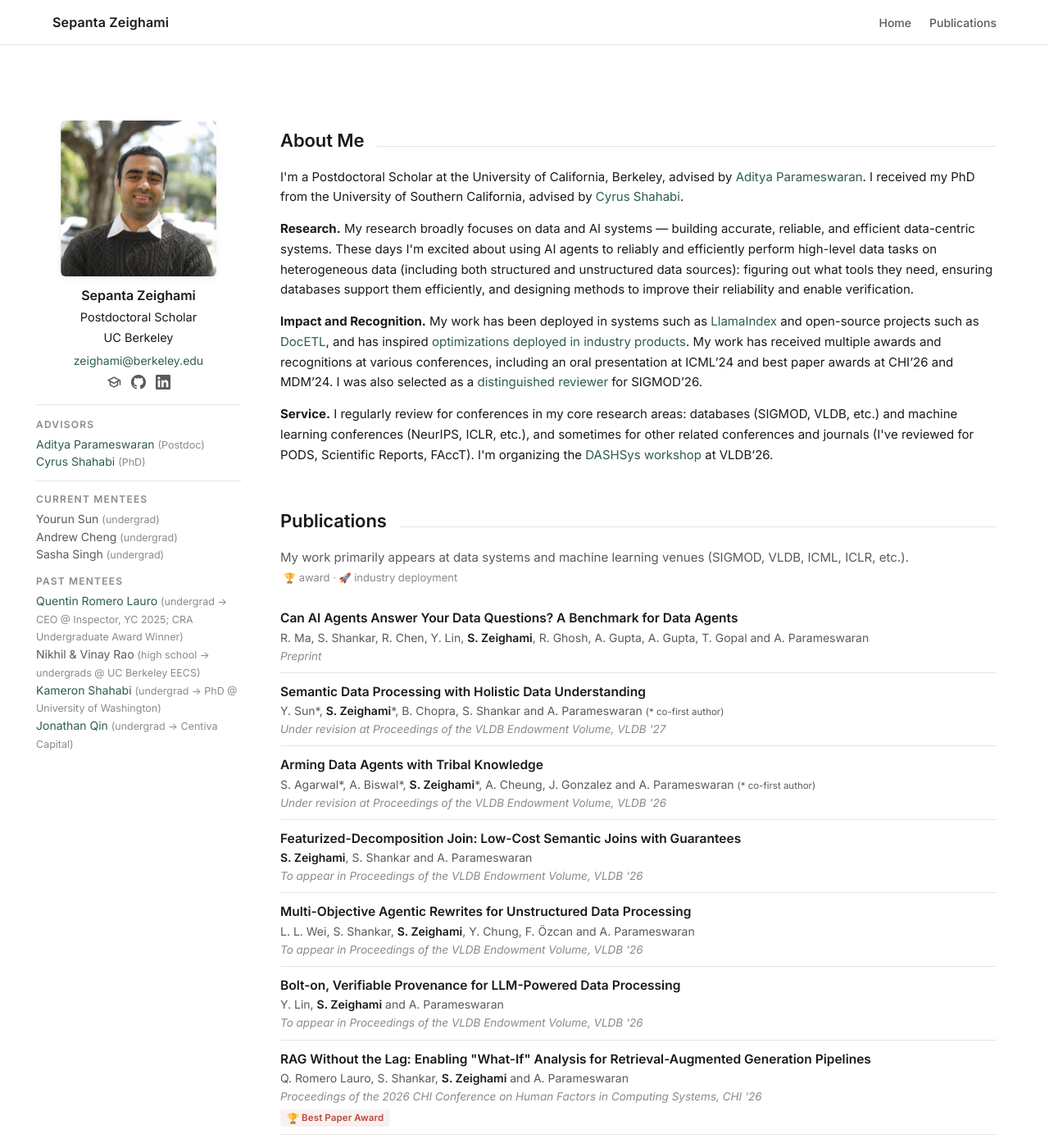
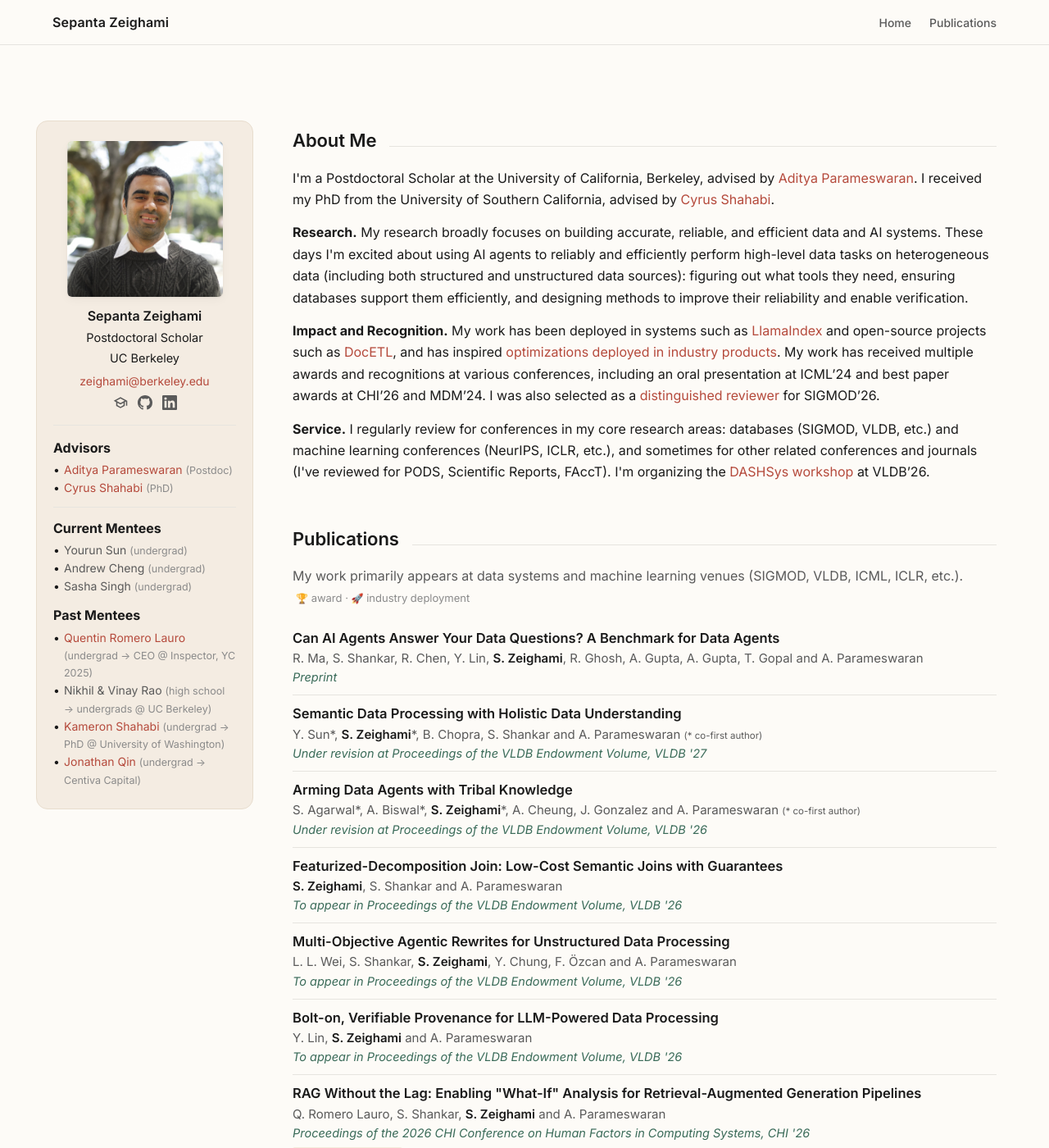
Before and after one commit to szeighami/szeighami.github.io, a Jekyll site: the page built from index.md, in a window 1280 px wide and 1400 px high. Shown: the whole window at 82% size. Built offline with Jekyll 4.4.1, drawn with Linux system fonts in a browser that asks for light colours.

Commit message:
Add warm color accents, bulleted mentee lists, content tweaks
Introduce a warm terracotta accent palette: off-white background, sand-tinted
left sidebar card, terracotta links, gold award badges, and sage venue text;
section headers kept neutral. Add black bullets to the advisor/mentee lists
and widen the left panel. Tighten the Research sentence and trim mentee notes
(remove CRA award and EECS).

Co-Authored-By: Claude Opus 4.8 (1M context) <noreply@anthropic.com>

```diff
--- a/_layouts/default.html
+++ b/_layouts/default.html
@@ -10,15 +10,19 @@
   <link href="https://fonts.googleapis.com/css2?family=Inter:ital,wght@0,400;0,500;0,600;0,700;1,400;1,500;1,600;1,700&display=swap" rel="stylesheet">
   <style>
     :root {
-      --color-bg: #ffffff;
+      --color-bg: #fdfbf7;
       --color-text: #1a1a1a;
       --color-muted: #5a5a5a;
       --color-soft: #8a8a8a;
-      --color-accent: #2d5d50;
-      --color-accent-hover: #1f4238;
+      --color-accent: #b54a3c;
+      --color-accent-hover: #973a2d;
       --color-highlight: #b54a3c;
+      --color-gold: #a8791f;
+      --color-venue: #3a6b59;
+      --color-sidebar: #f4ece2;
+      --color-sidebar-border: #e8ddce;
       --color-rule: #e6e4df;
-      --color-card: #faf9f6;
+      --color-card: #ffffff;
       --max-width: 1200px;
       --font-sans: 'Inter', -apple-system, BlinkMacSystemFont, 'Segoe UI', sans-serif;
     }
@@ -54,7 +58,7 @@
       position: sticky;
       top: 0;
       z-index: 50;
-      background: rgba(255, 255, 255, 0.92);
+      background: rgba(253, 251, 247, 0.92);
       backdrop-filter: saturate(180%) blur(8px);
       -webkit-backdrop-filter: saturate(180%) blur(8px);
       border-bottom: 1px solid var(--color-rule);
@@ -98,7 +102,7 @@
     /* Hero */
     .hero {
       display: grid;
-      grid-template-columns: 230px 1fr;
+      grid-template-columns: 245px 1fr;
       gap: 48px;
       align-items: start;
       padding-bottom: 40px;
@@ -109,6 +113,10 @@
       align-items: center;
       text-align: center;
       margin-left: -20px;
+      background: var(--color-sidebar);
+      border: 1px solid var(--color-sidebar-border);
+      border-radius: 14px;
+      padding: 24px 20px;
     }
     .hero-mentor { text-align: left; align-self: stretch; }
     .hero-photo {
@@ -202,7 +210,7 @@
     .hero-about p:first-child { margin-top: 0; }
     .hero-about p {
       margin: 10px 0;
-      font-size: 15px;
+      font-size: 16px;
       line-height: 1.65;
     }
     .hero-about p b { color: var(--color-text); }
@@ -257,11 +265,11 @@
     .mentor-block { min-width: 0; }
     .mentor-label {
       font-family: var(--font-sans);
-      font-weight: 600;
-      font-size: 12px;
-      letter-spacing: 0.1em;
-      text-transform: uppercase;
-      color: var(--color-soft);
+      font-weight: 700;
+      font-size: 16px;
+      letter-spacing: normal;
+      text-transform: none;
+      color: var(--color-text);
       margin: 0 0 3px;
     }
     .mentor-list {
@@ -273,6 +281,16 @@
       color: var(--color-muted);
     }
     .mentor-list a { font-size: 14px; }
+    .mentor-list li {
+      position: relative;
+      padding-left: 13px;
+    }
+    .mentor-list li::before {
+      content: "\2022";
+      position: absolute;
+      left: 0;
+      color: var(--color-text);
+    }
     .mentor-placeholder {
       color: var(--color-soft);
       font-style: italic;
@@ -291,7 +309,7 @@
     .papers-blurb {
       color: var(--color-muted);
       margin: 14px 0 4px;
-      font-size: 15px;
+      font-size: 16px;
     }
 
     /* Publication list */
@@ -308,7 +326,7 @@
 
     .pub-title {
       font-weight: 600;
-      font-size: 15.5px;
+      font-size: 16.5px;
       line-height: 1.3;
       color: var(--color-text);
       border-bottom: 1px solid transparent;
@@ -321,7 +339,7 @@
       display: block;
       margin-top: 2px;
       color: var(--color-muted);
-      font-size: 14px;
+      font-size: 15px;
       line-height: 1.35;
     }
     .pub-authors b, .pub-authors strong {
@@ -332,8 +350,8 @@
       display: block;
       margin-top: 1px;
       font-style: italic;
-      color: var(--color-soft);
-      font-size: 13.5px;
+      color: var(--color-venue);
+      font-size: 14.5px;
     }
     .pub-meta {
       display: flex;
@@ -341,7 +359,7 @@
       gap: 5px 10px;
       margin-top: 5px;
       align-items: center;
-      font-size: 12.5px;
+      font-size: 13.5px;
     }
     .pub-link {
       display: inline-flex;
@@ -368,6 +386,10 @@
       font-weight: 600;
       letter-spacing: 0.01em;
       font-size: 11.5px;
+    }
+    .pub-badge.award {
+      background: rgba(168, 121, 31, 0.12);
+      color: var(--color-gold);
     }
     .pub-icon {
       display: inline-block;
--- a/index.md
+++ b/index.md
@@ -44,8 +44,8 @@ layout: default
       <div class="mentor-block">
         <h3 class="mentor-label">Past Mentees</h3>
         <ul class="mentor-list">
-          <li><a href="https://quentinromerolauro.com/">Quentin Romero Lauro</a> <span class="mentee-note">(undergrad &rarr; CEO @ Inspector, YC 2025; CRA Undergraduate Award Winner)</span></li>
-          <li>Nikhil &amp; Vinay Rao <span class="mentee-note">(high school &rarr; undergrads @ UC Berkeley EECS)</span></li>
+          <li><a href="https://quentinromerolauro.com/">Quentin Romero Lauro</a> <span class="mentee-note">(undergrad &rarr; CEO @ Inspector, YC 2025)</span></li>
+          <li>Nikhil &amp; Vinay Rao <span class="mentee-note">(high school &rarr; undergrads @ UC Berkeley)</span></li>
           <li><a href="https://kyshahab.github.io/">Kameron Shahabi</a> <span class="mentee-note">(undergrad &rarr; PhD @ University of Washington)</span></li>
           <li><a href="https://www.linkedin.com/in/jonathan-qin-906a71203/">Jonathan Qin</a> <span class="mentee-note">(undergrad &rarr; Centiva Capital)</span></li>
         </ul>
@@ -56,7 +56,7 @@ layout: default
     <div class="hero-about prose">
       <h2 class="section-title">About Me</h2>
       <p>I'm a Postdoctoral Scholar at the University of California, Berkeley, advised by <a href="https://people.eecs.berkeley.edu/~adityagp/">Aditya Parameswaran</a>. I received my PhD from the University of Southern California, advised by <a href="https://infolab.usc.edu/Shahabi/index.html">Cyrus Shahabi</a>.</p>
-      <p><b>Research.</b> My research broadly focuses on data and AI systems &mdash; building accurate, reliable, and efficient data-centric systems. These days I'm excited about using AI agents to reliably and efficiently perform high-level data tasks on heterogeneous data (including both structured and unstructured data sources): figuring out what tools they need, ensuring databases support them efficiently, and designing methods to improve their reliability and enable verification.</p>
+      <p><b>Research.</b> My research broadly focuses on building accurate, reliable, and efficient data and AI systems. These days I'm excited about using AI agents to reliably and efficiently perform high-level data tasks on heterogeneous data (including both structured and unstructured data sources): figuring out what tools they need, ensuring databases support them efficiently, and designing methods to improve their reliability and enable verification.</p>
       <p><b>Impact and Recognition.</b> My work has been deployed in systems such as <a href="https://developers.llamaindex.ai/python/examples/finetuning/embeddings/finetune_corpus_embedding/">LlamaIndex</a> and open-source projects such as <a href="https://github.com/ucbepic/docetl/tree/main/docetl/moar">DocETL</a>, and has inspired <a href="https://cloud.google.com/blog/products/data-analytics/more-than-100x-faster-and-cheaper-llm-powered-sql-queries-with-proxy-models?e=48754805">optimizations deployed in industry products</a>. My work has received multiple awards and recognitions at various conferences, including an oral presentation at ICML&rsquo;24 and best paper awards at CHI&rsquo;26 and MDM&rsquo;24. I was also selected as a <a href="https://2026.sigmod.org/sigmod_awards.shtml">distinguished reviewer</a> for SIGMOD&rsquo;26.</p>
       <p><b>Service.</b> I regularly review for conferences in my core research areas: databases (SIGMOD, VLDB, etc.) and machine learning conferences (NeurIPS, ICLR, etc.), and sometimes for other related conferences and journals (I've reviewed for PODS, Scientific Reports, FAccT). I'm organizing the <a href="https://dashsys-workshop-vldb.github.io/index.html#home">DASHSys workshop</a> at VLDB&rsquo;26.</p>
       <!-- <p class="placeholder-text"><b>Other Facts.</b> Placeholder: a short paragraph with background &mdash; where you grew up, undergrad, hobbies, or anything else worth knowing.</p> -->
@@ -102,7 +102,7 @@ layout: default
       <span class="pub-authors">Q. Romero Lauro, S. Shankar, <b>S. Zeighami</b> and A. Parameswaran</span>
       <span class="pub-venue">Proceedings of the 2026 CHI Conference on Human Factors in Computing Systems, CHI '26</span>
       <div class="pub-meta">
-        <span class="pub-badge"><span class="pub-icon">&#127942;</span> Best Paper Award</span>
+        <span class="pub-badge award"><span class="pub-icon">&#127942;</span> Best Paper Award</span>
       </div>
     </li>
     <li>
@@ -143,7 +143,7 @@ layout: default
       <span class="pub-authors"><b>S. Zeighami</b> and C. Shahabi</span>
       <span class="pub-venue">Proceedings of the 41st International Conference on Machine Learning, ICML '24</span>
       <div class="pub-meta">
-        <span class="pub-badge"><span class="pub-icon">&#127942;</span> Oral (1.5% of 10k submissions)</span>
+        <span class="pub-badge award"><span class="pub-icon">&#127942;</span> Oral (1.5% of 10k submissions)</span>
       </div>
     </li>
     <li>
@@ -156,7 +156,7 @@ layout: default
       <span class="pub-authors"><b>S. Zeighami</b> and C. Shahabi</span>
       <span class="pub-venue">Proceedings of the 25th Conference on Mobile Data Management, MDM '24</span>
       <div class="pub-meta">
-        <span class="pub-badge"><span class="pub-icon">&#127942;</span> Best Paper Runner-Up</span>
+        <span class="pub-badge award"><span class="pub-icon">&#127942;</span> Best Paper Runner-Up</span>
       </div>
     </li>
     <li>
```
